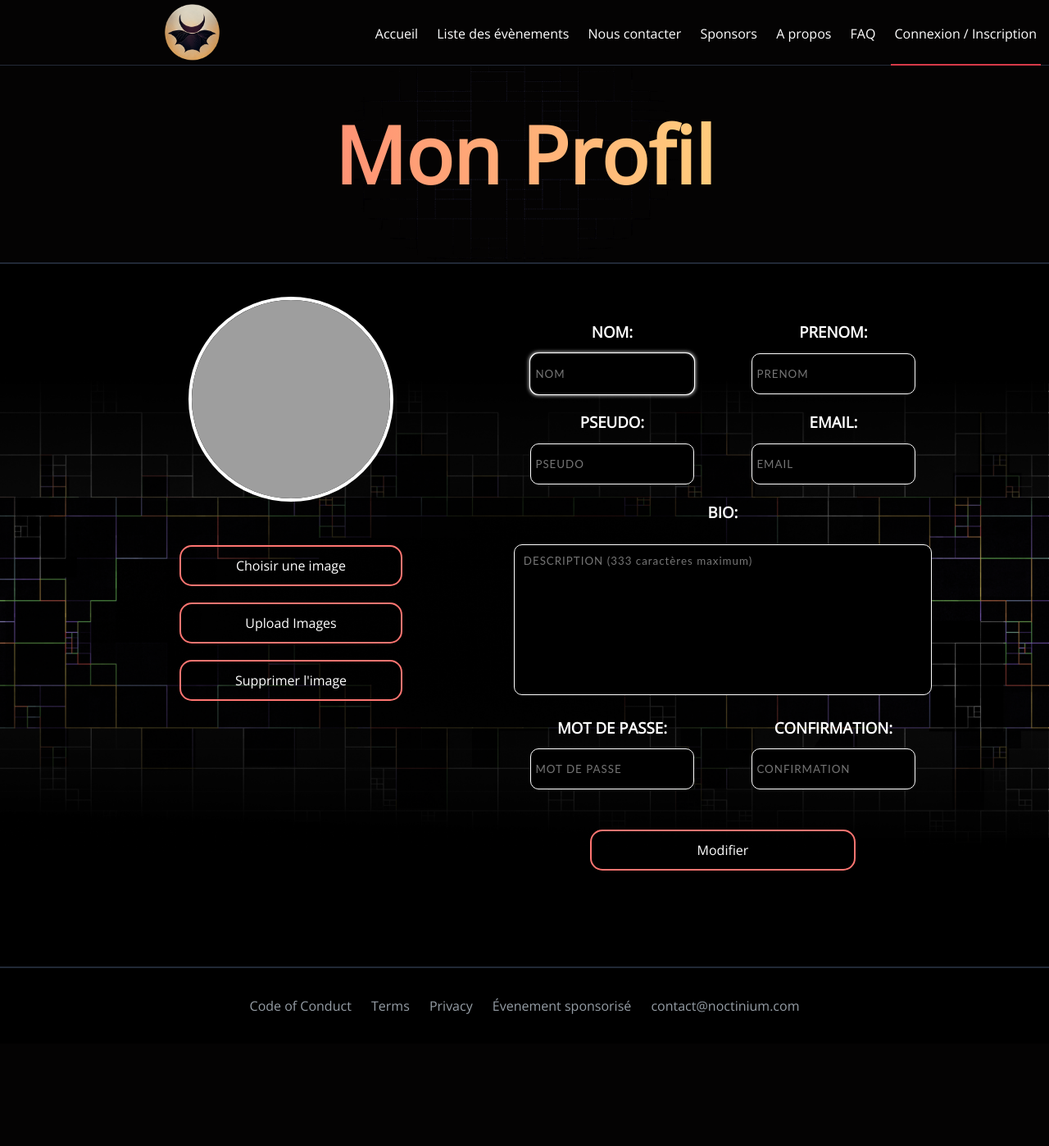
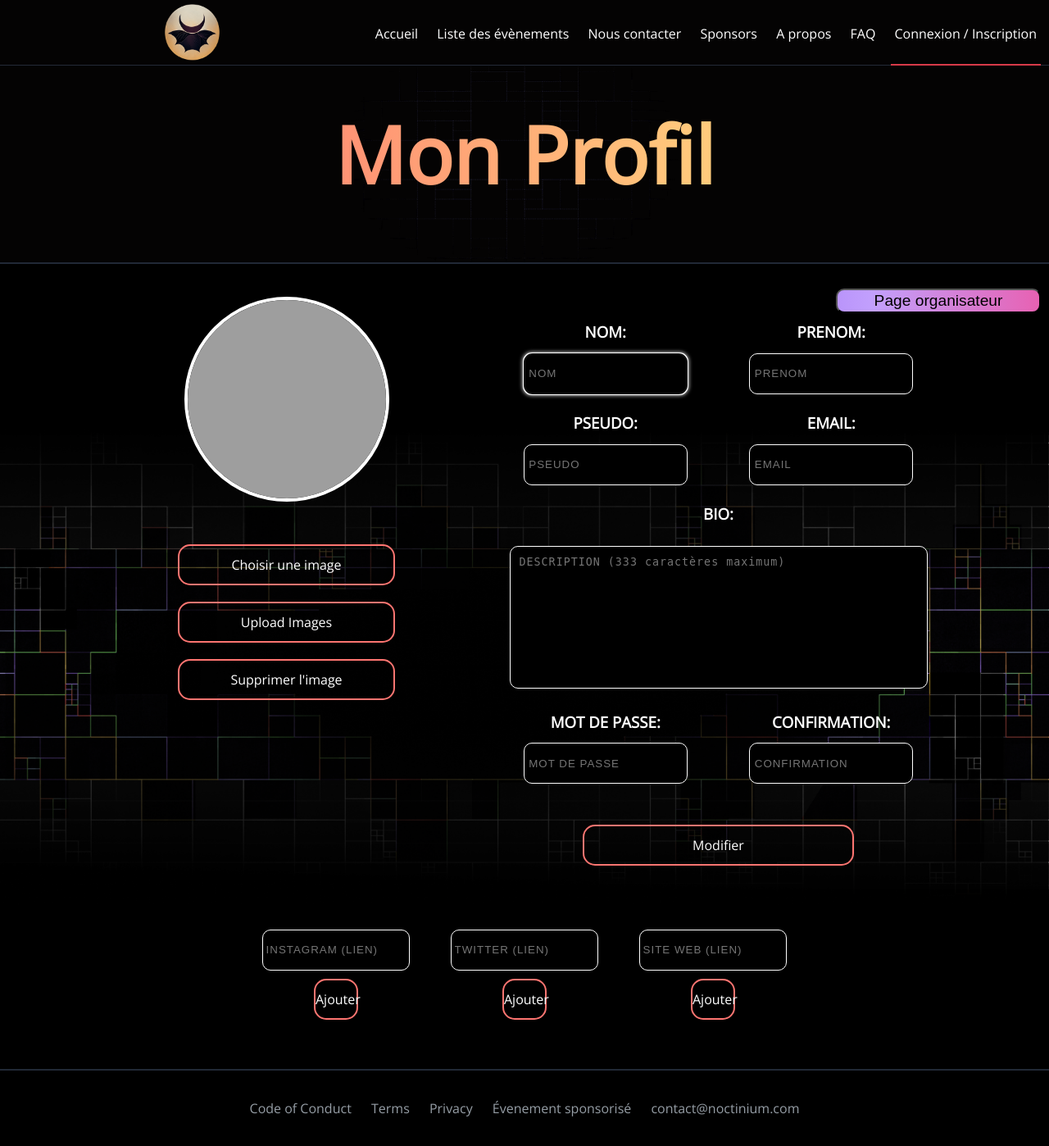
Before and after one commit to Niwa-Yume/Noctinium, a PHP site: page /compte.html in a window 1280 px wide. Shown: the whole page at 82% size. Before the commit the page ends 1237 px from the top, so only its background shows below. Run offline with PHP 8.4, Linux system fonts and the light colour scheme; some libraries are stand-ins or nearby versions; grey boxes are pictures that could not be loaded.

Commit message:
Add files via upload

```diff
--- a/Noctinium/asset/style.css
+++ b/Noctinium/asset/style.css
@@ -557,7 +557,6 @@
     position: relative;
     max-width: 840px;
   }
-
 /* Left contact page */
 .form-horizontal {
   /*float: left;*/
@@ -586,7 +585,7 @@
 }
 textarea.form-control{
     margin-bottom: 0;
-    width: 95%;
+    width: 100%;
 }
 .form-control:focus{
 	border: 1px solid white;
@@ -917,6 +916,10 @@
     height: 50px;
 
 }
+.ajout .uploadFile{
+    width: 30%;
+    padding: 12px 0;
+}
 .uploadFile{
     border: 2px solid #FF7571;
     display: inline-block;
@@ -995,3 +998,42 @@
     height: 35px;
     margin-left: 5px;
 }
+.text-control{
+	border: 1px solid white;
+	width: 100%;
+	background-color: #000;
+	color: #fff;
+	letter-spacing: 1px;
+	padding: 2%;
+	margin-bottom: 1%;
+	border-radius: 10px;
+    resize: none;
+    align-items: center;
+    margin-bottom: 30px;
+}
+input.text-control{
+    height: 50px;
+    margin-bottom: 10px;
+}
+textarea.text-control{
+    margin-bottom: 0;
+    width: 95%;
+}
+.text-control:focus{
+	border: 1px solid white;
+	filter: drop-shadow(0 0 0.15rem white);
+}
+.pageOrga{
+    border-radius: 10px;
+	background: linear-gradient(269.16deg, #FFE580 -15.83%, #FF7571 -4.97%, #FF7270 15.69%, #EA5DAD 32.43%, #C2A0FD 50.09%, #9867F0 67.47%, #3BF0E4 84.13%, #33CE43 105.13%, #B2F4B6 123.24%);
+	background-position: 58% 50%;
+    background-size: 500%;
+	height: 30px;
+	width: 250px;
+	cursor: pointer;
+    color: #000;
+    font-size: 1.2rem;
+    position: absolute;
+    right: 10px;
+    margin-top: -10px;
+}
--- a/Noctinium/asset/user.css
+++ b/Noctinium/asset/user.css
@@ -1,5 +1,4 @@
   .formUser{
-    font-family: 'Lato';
       border: 1px solid white;
       width: 100%;
       background-color: #000;
@@ -17,7 +16,6 @@
       filter: drop-shadow(0 0 0.15rem white);
   }
   .formUserBio{
-    font-family: 'Lato';
       border: 1px solid white;
       width: 100%;
       background-color: #000;
@@ -37,6 +35,7 @@
     width: 100%;
     max-width: 600px;
   }
+
   .formGrid{
     display: grid;
     grid-template-columns: 1fr 1fr;
@@ -51,8 +50,14 @@
     column-gap: 0px;
     row-gap: 0;
   }
+  .formGrid textarea{
+    width: 95%;
+  }
   .formGrid h3{
     font-family: 'Open Sans';
+  }
+  .infoCont{
+    margin-top: 100px;
   }
   .infoUser{
     font-family: 'Open Sans';
@@ -85,7 +90,118 @@
     border: 4px solid white;
     margin-bottom: 30px;
   }
+  .img-Orga{
+    width: 400px;
+    height: 400px;
+    object-fit: cover;
+    border-radius: 50px;
+    border: 4px solid white;
+    margin-bottom: 30px;
+    margin-top: 50px;
+  }
+.btnCont{
+  display: grid;
+  grid-template-columns: auto auto;
+}
+.imgplus{
+  background: linear-gradient(269.16deg, #FFE580 -15.83%, #FF7571 -4.97%, #FF7270 15.69%, #EA5DAD 32.43%, #C2A0FD 50.09%, #9867F0 67.47%, #3BF0E4 84.13%, #33CE43 105.13%, #B2F4B6 123.24%);
+	background-position: 58% 50%;
+  background-size: 500%;
+  border: none;
+  border-radius: 4px;
+  box-shadow: 0 1px 1px rgba(0, 0, 0, .15);
+  color: #000;
+  cursor: pointer;
+  display: block;
+  outline: none;
+  padding: 3px 15px;
+  font-weight: bold;
+  font-family: 'Open Sans';
+  width: 50px;
+  height: 50px;
+  font-size: 2rem;
+  margin: auto;
+}
+.imgmoins{
+  background: linear-gradient(269.16deg, #FFE580 -15.83%, #FF7571 -4.97%, #FF7270 15.69%, #EA5DAD 32.43%, #C2A0FD 50.09%, #9867F0 67.47%, #3BF0E4 84.13%, #33CE43 105.13%, #B2F4B6 123.24%);
+	background-position: 58% 50%;
+  background-size: 500%;
+  border: none;
+  border-radius: 4px;
+  box-shadow: 0 1px 1px rgba(0, 0, 0, .15);
+  color: #000;
+  cursor: pointer;
+  display: block;
+  outline: none;
+  padding: 3px 15px;
+  font-weight: bold;
+  font-family: 'Open Sans';
+  width: 50px;
+  height: 50px;
+  font-size: 2rem;
+  margin: auto;
+}
+.link-list{
+  position: relative;
+  font-size: 32px;
+  text-align: center;
+  width: 100%;
+  margin: 0 auto;
+  padding: 0;
+}
+.link-list li a {
+  color: #fff;
+}
 
+.link-list li {
+  position: relative;
+  display: inline-block;
+  height: 80px;
+  width: 80px;
+  margin: 10px 50px;
+  line-height: 80px;
+  border-radius: 50%;
+  color: #fff;
+  background-color: rgb(27,27,27);
+  cursor: pointer;
+  transition: all .2s ease-in-out;
+  padding-top: 6px;
+}
+
+.link-list li:after {
+  content: '';
+  position: absolute;
+  top: 0;
+  left: 0;
+  width: 80px;
+  height: 80px;
+  line-height: 80px;
+  border-radius: 50%;
+  opacity: 0;
+  box-shadow: 0 0 0 1px #fff;
+  transition: all .2s ease-in-out;
+}
+
+.link-list li:hover {
+  background-color: #fff;
+}
+
+.link-list li:hover:after {
+  opacity: 1;
+  transform: scale(1.12);
+  transition-timing-function: cubic-bezier(0.37,0.74,0.15,1.65);
+}
+
+.link-list li:hover a {
+  color: #000;
+}
+.addSocial{
+  width: 50%;
+  display: grid;
+  grid-template-columns: auto auto auto;
+  margin: auto;
+  column-gap: 50px;
+}
 #margin{
   margin-bottom: 0;
 }
--- a/Noctinium/compte.html
+++ b/Noctinium/compte.html
@@ -26,9 +26,10 @@
         </section>
         <hr class="gradient">
         <section class="subscribe">
+          <a href=""><button class="pageOrga">Page organisateur</button></a>
           <div class="profilCompte">
             <div class="imgCont">
-              <img id="pp" src="image/david.png" class="PP">
+              <img id="pp" src="image/alieu.jfif" class="PP">
               <form id="btnChangeImg" class="form-group-insc ">
                 <div class="col-sm-12">
                   <label class="uploadFile">
@@ -53,33 +54,33 @@
               <h3 class="labelInfo" id="labelPrenom">PRENOM:</h3>
             <div id="formNom" class="form-group-insc">
               <div class="col-sm-12">
-                <input type="text" class="formUser insc-form" id="nom" placeholder="NOM" name="name" value="" required autofocus>
+                <input type="text" class="formUser insc-form" id="nom" placeholder="NOM" name="name" value="" autofocus>
               </div>
             </div>
 
             <div id="formPrenom" class="form-group-insc">
               <div class="col-sm-12">
-                <input type="text" class="formUser insc-form" id="prenom" placeholder="PRENOM" name="prenom" value="" required>
+                <input type="text" class="formUser insc-form" id="prenom" placeholder="PRENOM" name="prenom" value="" >
               </div>
             </div>
             <h3 class="labelInfo" id="labelPseudo">PSEUDO:</h3>
             <h3 class="labelInfo" id="labelEmail">EMAIL:</h3>
             <div id="formPseudo" class="form-group-insc">
               <div class="col-sm-12">
-                <input type="text" class="formUser insc-form" id="pseudo" placeholder="PSEUDO" name="pseudo" value="" required autofocus>
+                <input type="text" class="formUser insc-form" id="pseudo" placeholder="PSEUDO" name="pseudo" value=""  autofocus>
               </div>
             </div>
 
             <div id="formEmail" class="form-group-insc">
               <div class="col-sm-12">
-                <input type="email" class="formUser insc-form" id="email" placeholder="EMAIL" name="email" value="" required>
+                <input type="email" class="formUser insc-form" id="email" placeholder="EMAIL" name="email" value="" >
               </div>
             </div>
 
             <h3 class="labelInfo" id="labelBio">BIO:</h3>
             <div id="formBio" class="form-group-insc">
               <div class="col-sm-12">
-                <textarea class="formUserBio" rows="10" placeholder="DESCRIPTION (333 caractères maximum)" id="bio" name="description_event" required maxlength="333"></textarea>
+                <textarea class="formUserBio" rows="10" placeholder="DESCRIPTION (333 caractères maximum)" id="bio" name="description_event"  maxlength="333"></textarea>
               </div>
             </div>
 
@@ -87,25 +88,60 @@
             <h3 class="labelInfo" id="labelMdp2">CONFIRMATION:</h3>
             <div id="formMdp" class="form-group-insc">
               <div class="col-sm-12">
-                <input type="password" class="formUser insc-form" id="mdp" placeholder="MOT DE PASSE" name="mdp" value="" required autofocus>
+                <input type="password" class="formUser insc-form" id="mdp" placeholder="MOT DE PASSE" name="mdp" value=""  autofocus>
               </div>
             </div>
             <div id="formMdp2" class="form-group-insc">
               <div class="col-sm-12">
-                <input type="password" class="formUser insc-form" id="mdp2" placeholder="CONFIRMATION" name="mdp2" value="" required>
+                <input type="password" class="formUser insc-form" id="mdp2" placeholder="CONFIRMATION" name="mdp2" value="" >
               </div>
             </div>
             </div>
             <div id="btnChange" class="form-group-insc">
               <div class="col-sm-12">
                 <label class="uploadFile">
-                  <input type="submit" class="btnUpload" name="changerInfo" value="" required>
+                  <input type="submit" class="btnUpload" name="changerInfo" value="" >
                   Modifier
                 </label>
               </div>
             </div>
             </form>
             </div>
+          </div>
+          <div class="addSocial">
+            <form action="">
+              <div class="form-group">
+                <div class="col-sm-12 ajout">
+                  <input type="text" class="form-control" id="name" placeholder="INSTAGRAM (LIEN)" name="name" value="" required autofocus>
+                  <label class="uploadFile">
+                    <input type="submit" class="btnUpload" name="changerInfo" value="" required>
+                    Ajouter
+                  </label>
+                </div>
+            </form>
+            </div>
+            <form action="">
+              <div class="form-group">
+                <div class="col-sm-12 ajout">
+                  <input type="text" class="form-control" id="name" placeholder="TWITTER (LIEN)" name="name" value="" required autofocus>
+                  <label class="uploadFile">
+                    <input type="submit" class="btnUpload" name="changerInfo" value="" required>
+                    Ajouter
+                  </label>
+                </div>
+              </div>
+            </form>
+            <form action="">
+              <div class="form-group">
+                <div class="col-sm-12 ajout">
+                  <input type="text" class="form-control" id="name" placeholder="SITE WEB (LIEN)" name="name" value="" required autofocus>
+                  <label class="uploadFile">
+                    <input type="submit" class="btnUpload" name="changerInfo" value="" required>
+                    Ajouter
+                  </label>
+                </div>
+              </div>
+            </form>
           </div>
         </section>
         <hr class="gradient">
--- a/Noctinium/error.html
+++ b/Noctinium/error.html
@@ -26,7 +26,7 @@
                 </p>
                 <br>
                 <a class="button" href="index.html">
-                    RETOURNE A L'ACCUEILL
+                    RETOURNER A L'ACCUEILL
                 </a>
             </div>
         </section>
--- a/Noctinium/eventAdd.html
+++ b/Noctinium/eventAdd.html
@@ -45,7 +45,7 @@
 
               <div class="form-group-insc">
                 <div class="col-sm-12">
-                  <textarea class="form-control" rows="10" placeholder="DESCRIPTION DE L'ÉVÈNEMENT (333 caractères maximum)" name="description_event" required maxlength="333"></textarea>
+                  <textarea class="text-control" rows="10" placeholder="DESCRIPTION DE L'ÉVÈNEMENT (333 caractères maximum)" name="description_event" required maxlength="333"></textarea>
                 </div>
               </div>
 
```
Also changed, not shown: Noctinium/organisateur.html (+22 -8 lines).
